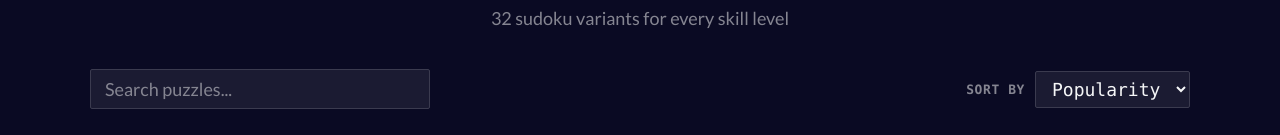
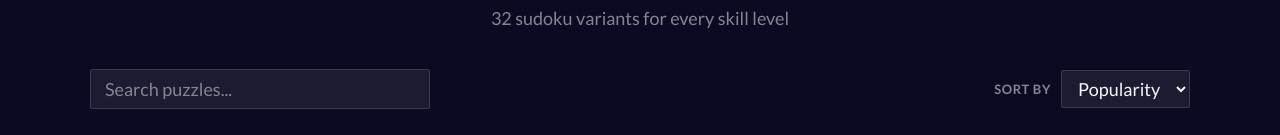
Before and after one commit to freeCodeCamp-Universe/sudoku, a React (Vite) app: page / in a window 1280 px wide. Shown: the part 137-272 px from the top of the page. Built offline with nearby package versions, Linux system fonts and the light colour scheme.

Commit message:
fix: change font family of sort and gutter cell

```diff
--- a/src/gallery/Gallery/Gallery.module.css
+++ b/src/gallery/Gallery/Gallery.module.css
@@ -74,11 +74,6 @@
   gap: 10px;
 }
 
-.sortLabel,
-.sortSelect {
-  font-family: 'Fira Mono', Menlo, Consolas, monospace;
-}
-
 .sortLabel {
   font-size: 0.72rem;
   font-weight: 600;
--- a/src/game/Board/Board.module.css
+++ b/src/game/Board/Board.module.css
@@ -91,7 +91,6 @@
   display: flex;
   align-items: center;
   justify-content: center;
-  font-family: 'Fira Mono', Menlo, Consolas, monospace;
   font-size: 0.85rem;
   font-weight: 700;
   color: var(--board-clue-text);
```
